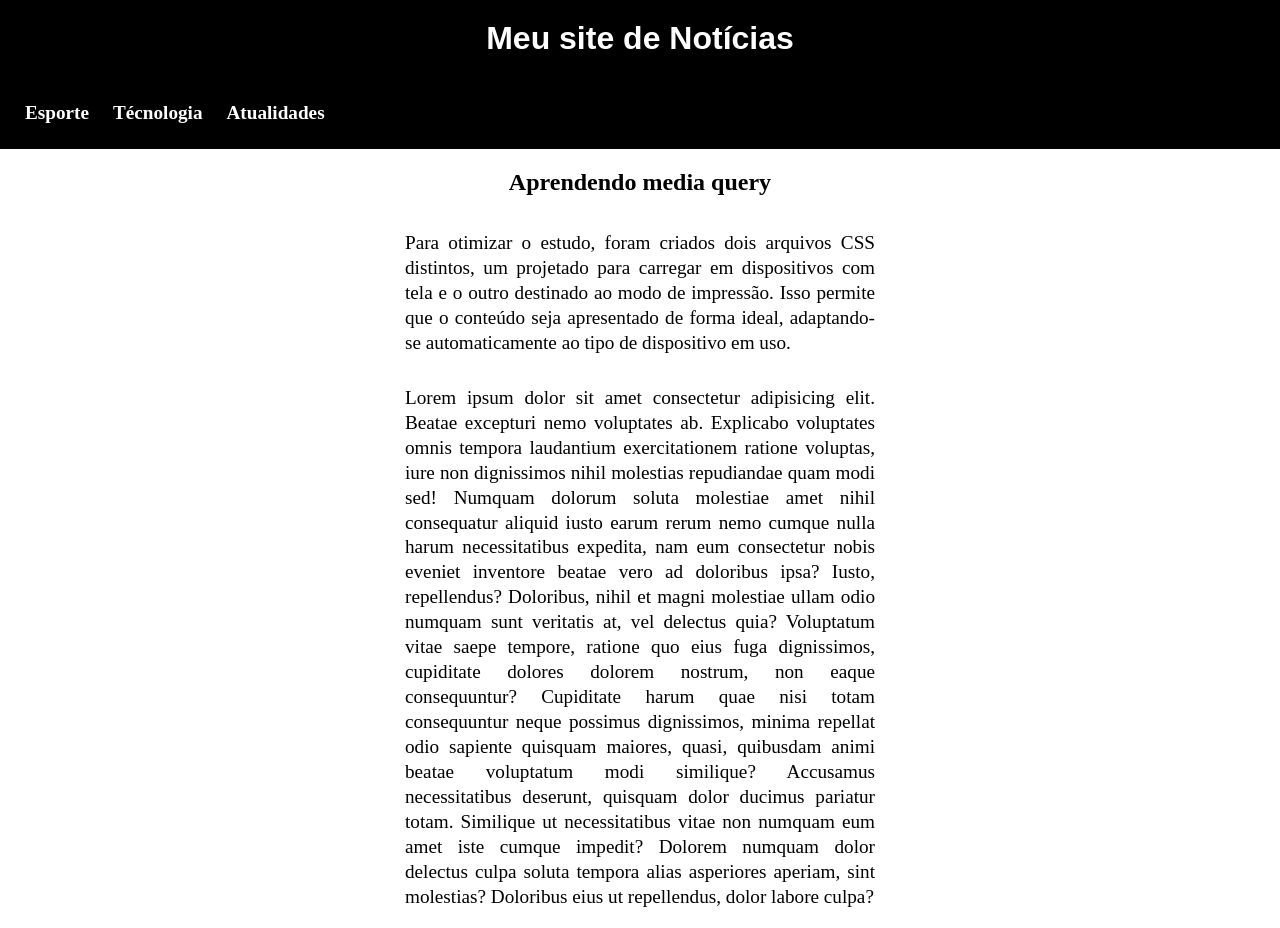
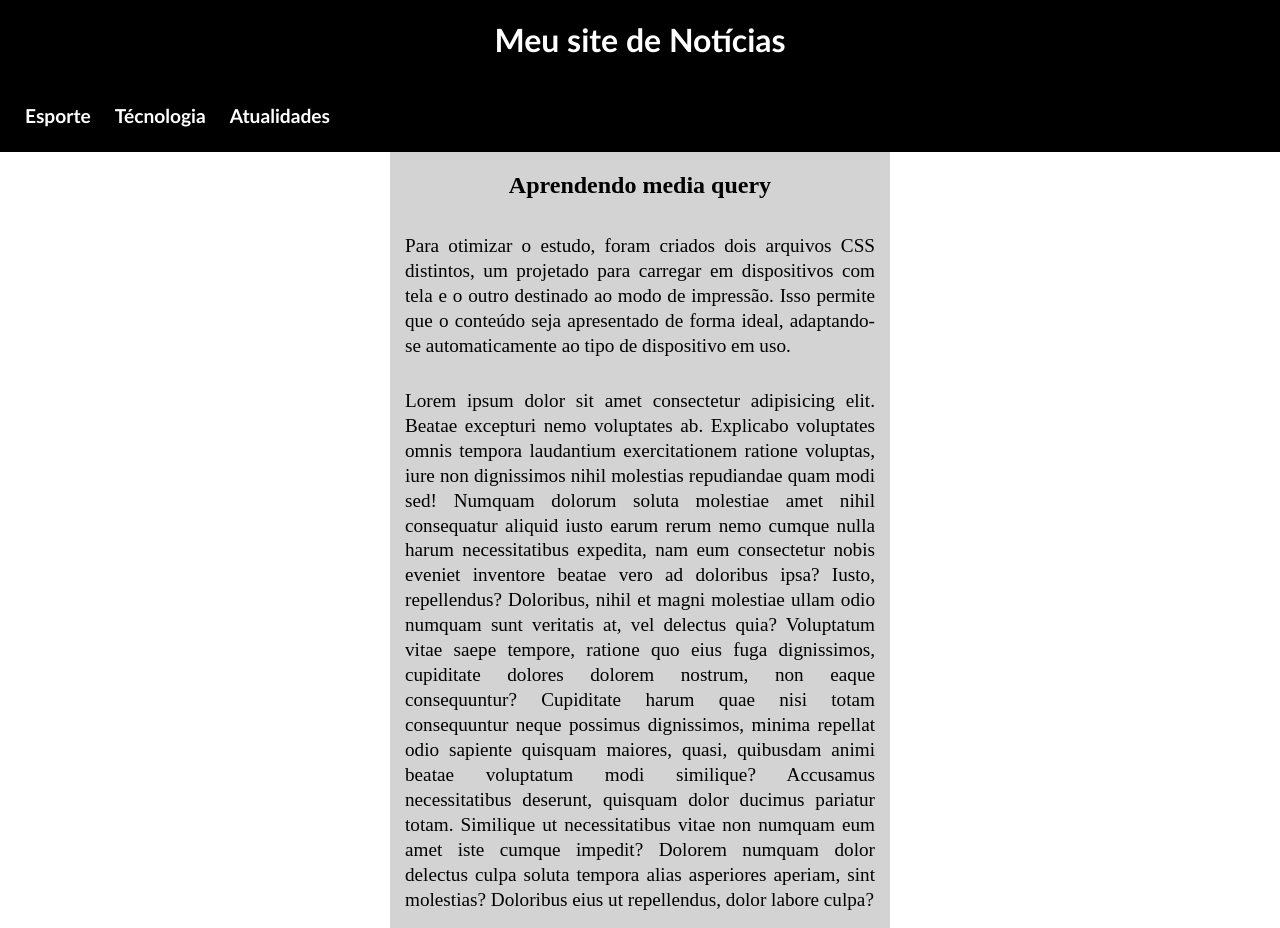
Before and after one commit to matheus-zordan/html-css, a plain HTML site: page exercicios/ex026/mq001/index.html in a window 1280 px wide. Drawn offline with Linux system fonts and the light colour scheme.

Commit message:
Update tela.css

```diff
--- a/exercicios/ex026/mq001/estilo/tela.css
+++ b/exercicios/ex026/mq001/estilo/tela.css
@@ -9,10 +9,11 @@
     color: #fff;
     width: 100vw;
 }
+
 header h1{
     text-align: center;
     padding: 20px;
-    font-family: Arial, Helvetica, sans-serif;
+    font-family:'Trebuchet MS', 'Lucida Sans Unicode', 'Lucida Grande', 'Lucida Sans', Arial, sans-serif
 }
 header ul{
     padding: 15px;
@@ -23,6 +24,7 @@ header ul li{
     font-weight: bold;
     padding: 10px;
     font-size: 1.2em;
+    font-family:'Trebuchet MS', 'Lucida Sans Unicode', 'Lucida Grande', 'Lucida Sans', Arial, sans-serif
 }
 header ul li:hover{
     background-color: #fff;
@@ -33,6 +35,7 @@ article{
     width: 500px;
     display: block;
     margin: 0 auto;
+    background-color: lightgray;
 }
 article h2{
     text-align: center;
```
